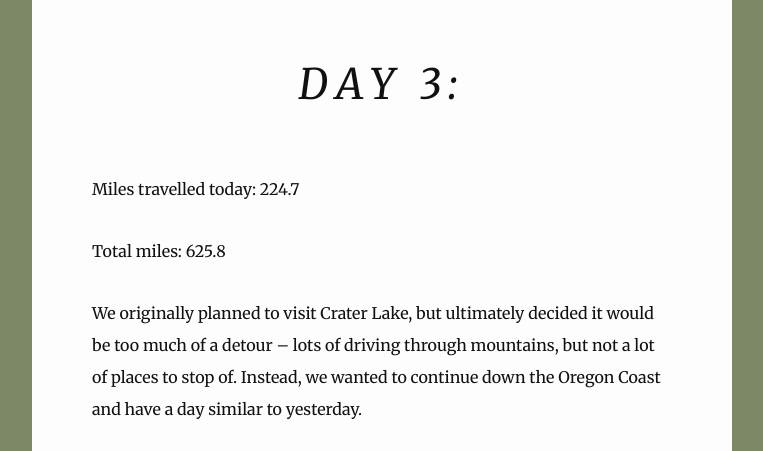
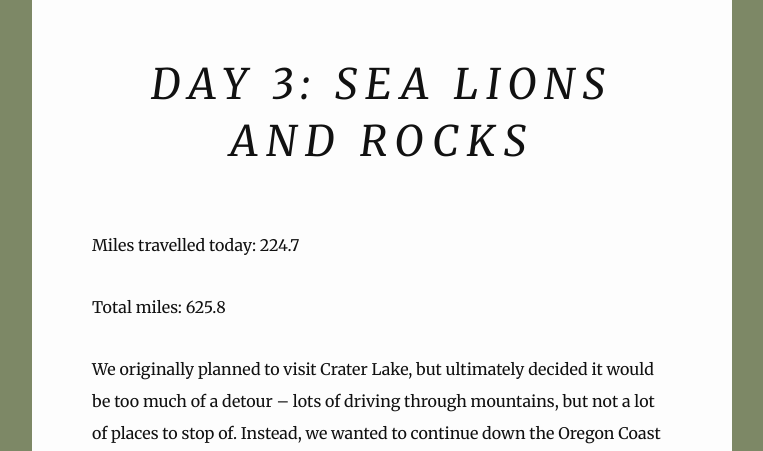
Before and after one commit to nick-pape/nickpape.com, a Jekyll site: the page built from _posts/2019-3-4-Day-Three.md, in a window 1280 px wide and 900 px high, cut to the strip 384-835 px from the top of the window. Shown: the whole strip, without its empty margins (258-1021 px from the left). Built offline with Jekyll 4.4.1, drawn with Linux system fonts in a browser that asks for light colours; nearby versions of some CDN libraries; comment, search, counter and statistics services are not loaded.

Commit message:
fix error

```diff
--- a/_posts/2019-3-4-Day-Three.md
+++ b/_posts/2019-3-4-Day-Three.md
@@ -1,6 +1,6 @@
 ---
 layout: post
-title: "Day 3: "
+title: "Day 3: Sea Lions and Rocks"
 date: 2019-03-04
 thumb: https://calcoastnews.com/images/2015/12/Sea_lion-7.jpg
 category: trip
```
